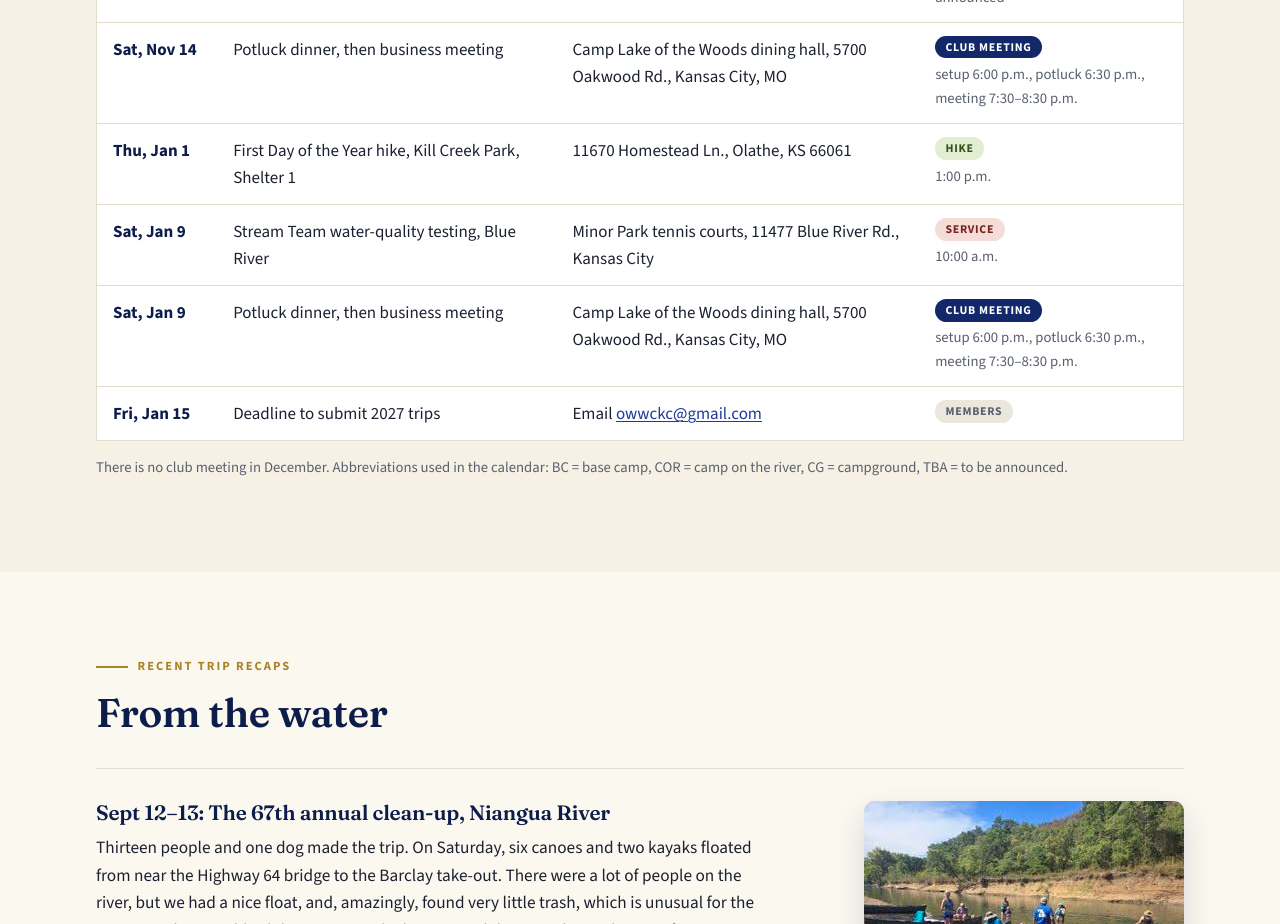
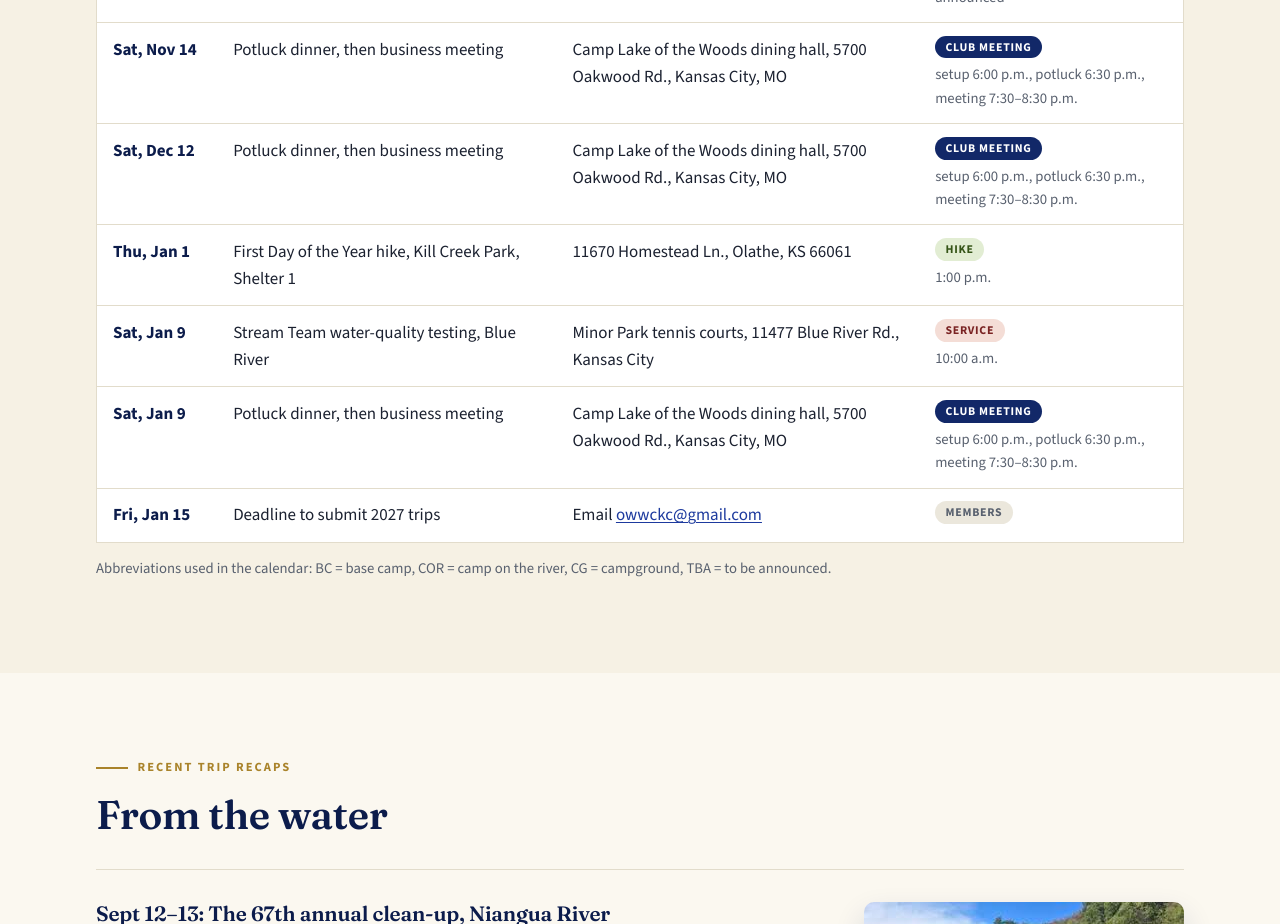
Before and after one commit to mcnairr/CanoeClub, a plain HTML site: page newsletter.html in a window 1280 px wide. Shown: the part 1460-2384 px from the top of the page. Drawn offline with nearby package versions, Linux system fonts and the light colour scheme.

Commit message:
Add December club meeting

```diff
--- a/newsletter.html
+++ b/newsletter.html
@@ -127,6 +127,12 @@
               <td class="type"><span class="pill pill-meeting">Club Meeting</span>setup 6:00 p.m., potluck 6:30 p.m., meeting 7:30&ndash;8:30 p.m.</td>
             </tr>
             <tr>
+              <td class="date">Sat, Dec 12</td>
+              <td>Potluck dinner, then business meeting</td>
+              <td>Camp Lake of the Woods dining hall, 5700 Oakwood Rd., Kansas City, MO</td>
+              <td class="type"><span class="pill pill-meeting">Club Meeting</span>setup 6:00 p.m., potluck 6:30 p.m., meeting 7:30&ndash;8:30 p.m.</td>
+            </tr>
+            <tr>
               <td class="date">Thu, Jan 1</td>
               <td>First Day of the Year hike, Kill Creek Park, Shelter 1</td>
               <td>11670 Homestead Ln., Olathe, KS 66061</td>
@@ -152,7 +158,7 @@
             </tr>
           </tbody>
         </table>
-        <p class="fine-print">There is no club meeting in December. Abbreviations used in the calendar: BC = base camp, COR = camp on the river, CG = campground, TBA = to be announced.</p>
+        <p class="fine-print">Abbreviations used in the calendar: BC = base camp, COR = camp on the river, CG = campground, TBA = to be announced.</p>
       </div>
     </section>
 
```
